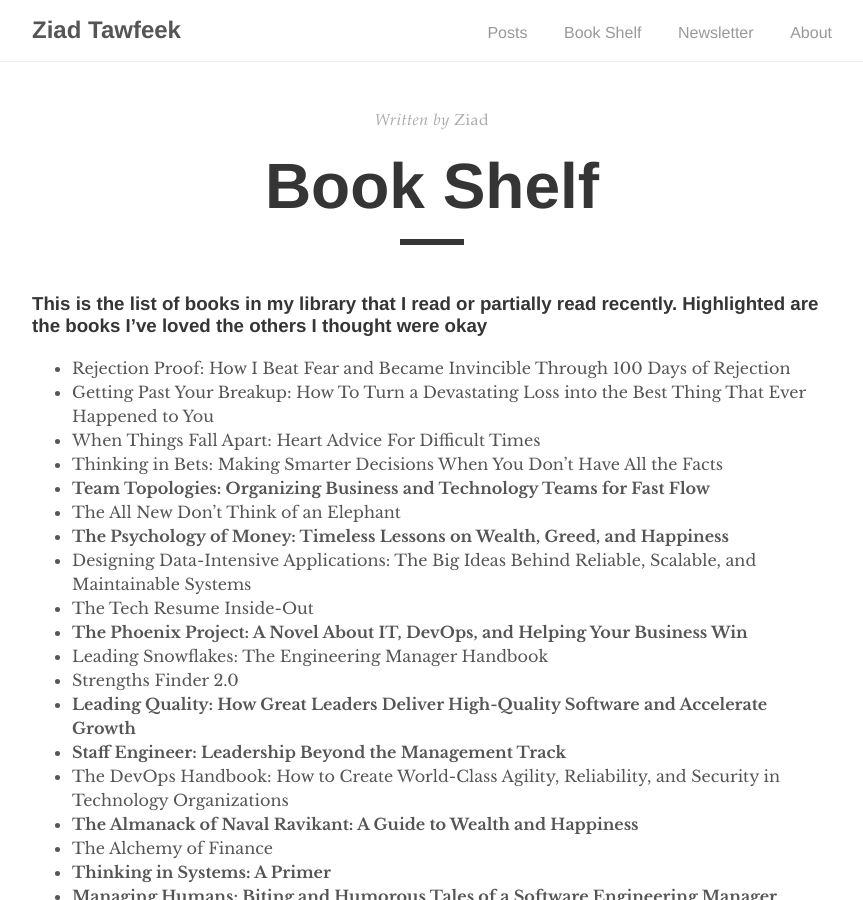
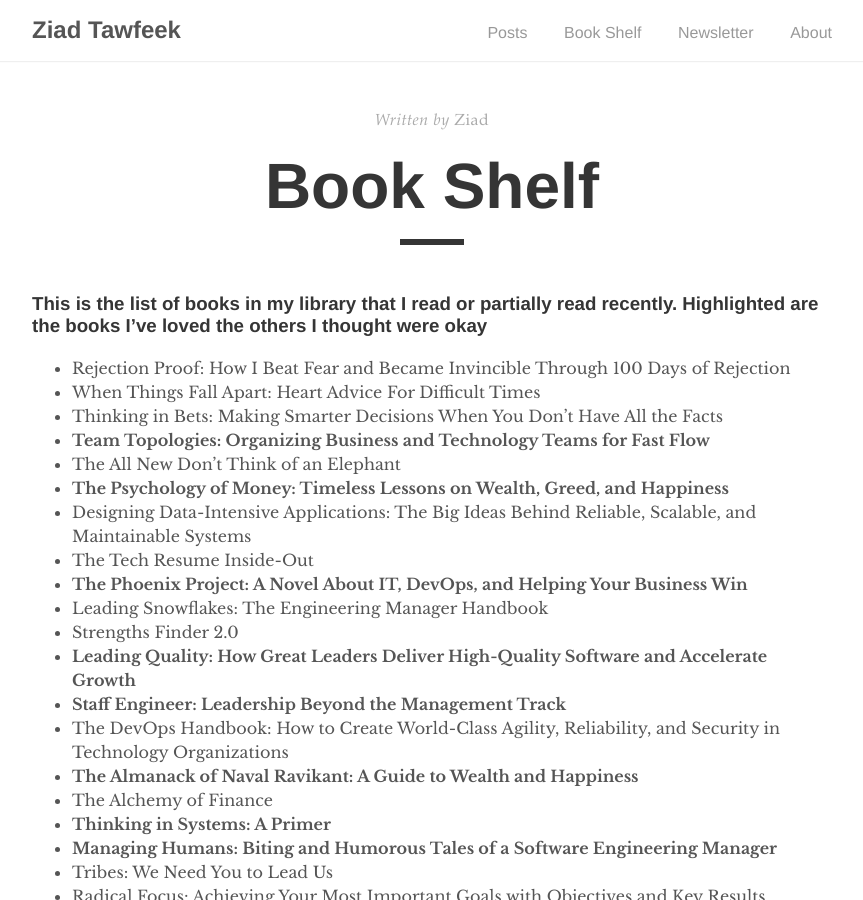
Before and after one commit to ziadtawfeek/web, a Jekyll site: the page built from _pages/book-shelf.md, in a window 1280 px wide and 900 px high. Shown: the whole window, without its empty margins (208-1071 px from the left). Built offline with Jekyll 4.4.1, drawn with Linux system fonts in a browser that asks for light colours.

Commit message:
Update book-shelf.md

```diff
--- a/_pages/book-shelf.md
+++ b/_pages/book-shelf.md
@@ -8,7 +8,6 @@ permalink: /book-shelf/
 ### This is the list of books in my library that I read or partially read recently. Highlighted are the books I’ve loved the others I thought were okay
 
 - Rejection Proof: How I Beat Fear and Became Invincible Through 100 Days of Rejection
-- Getting Past Your Breakup: How To Turn a Devastating Loss into the Best Thing That Ever Happened to You
 - When Things Fall Apart: Heart Advice For Difficult Times
 - Thinking in Bets: Making Smarter Decisions When You Don't Have All the Facts
 - **Team Topologies: Organizing Business and Technology Teams for Fast Flow**
```
